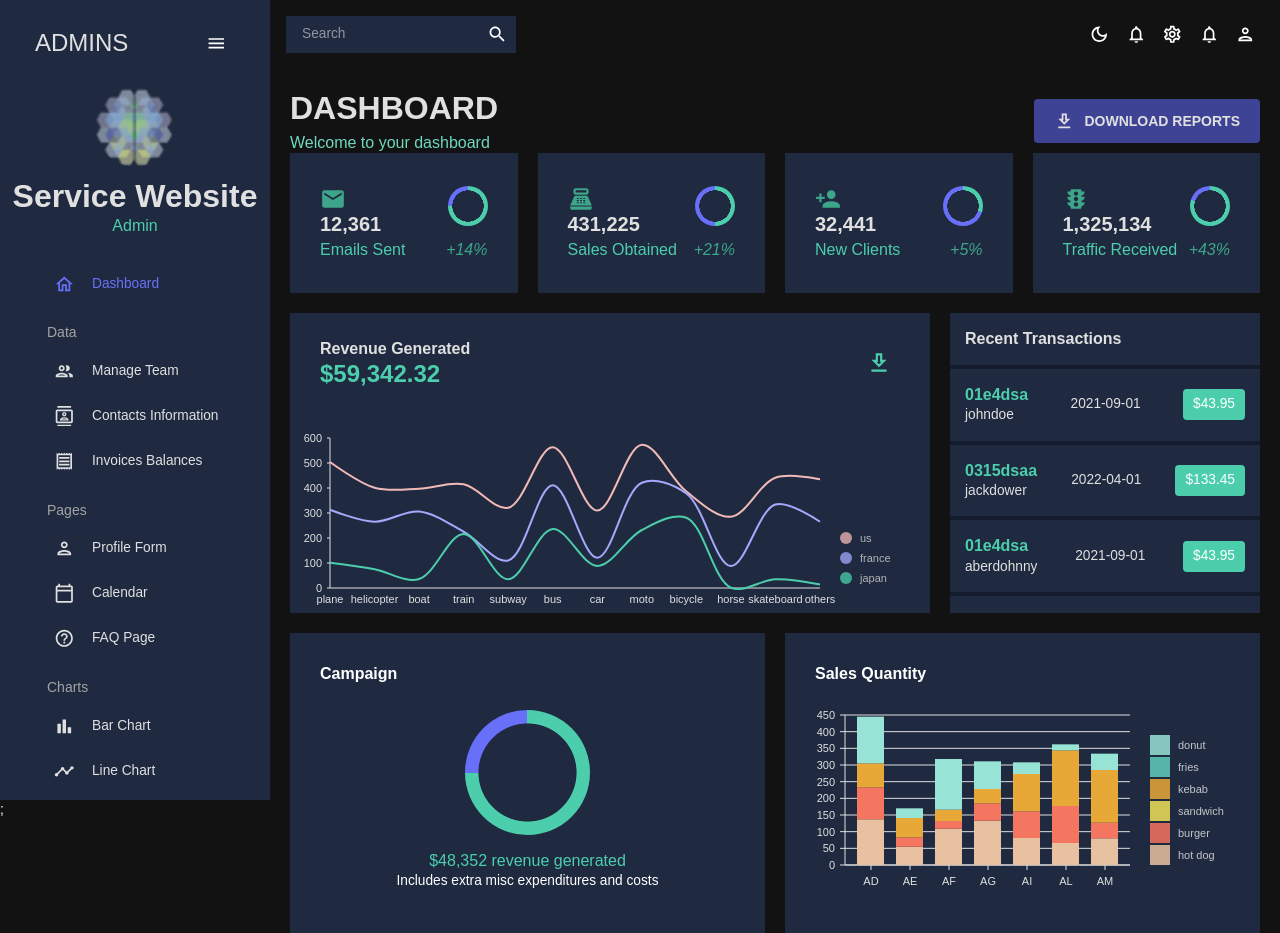
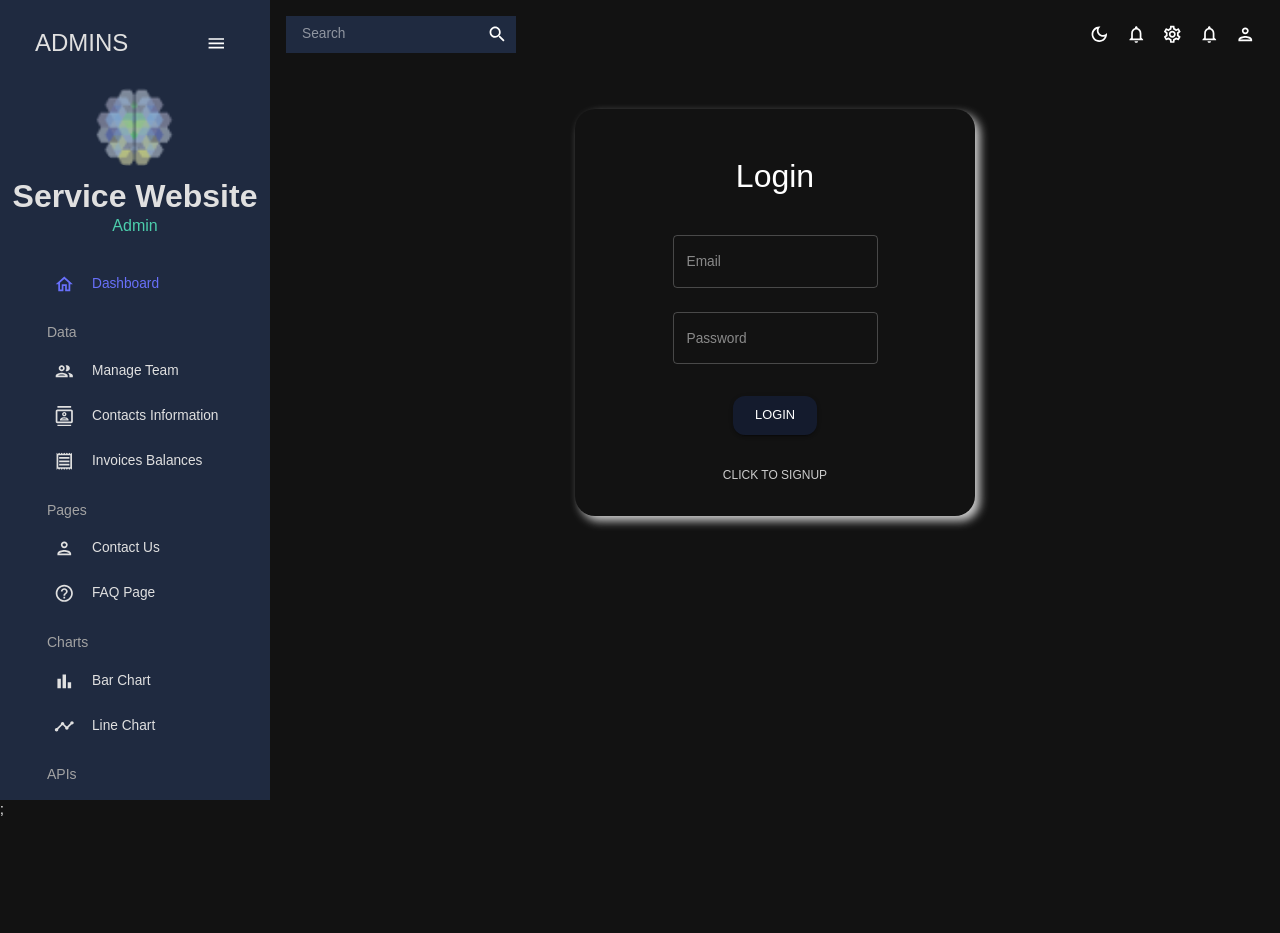
Before and after one commit to JithuPrabhakar/Service-Based-Website, a React (Create React App) app: page / in a window 1280 px wide. After the commit the page ends 821 px from the top, so only its background shows below. Built offline with nearby package versions, Linux system fonts and the light colour scheme.

Commit message:
final commit

```diff
--- a/src/App.js
+++ b/src/App.js
@@ -13,6 +13,7 @@ import Bar from "./scenes/bar";
 import Line from "./scenes/line";
 import Weather from "./scenes/weather";
 import News from "./scenes/news";
+import Auth from "./Auth";
 
 function App() {
   const [theme, colorMode] = useMode();
@@ -26,7 +27,8 @@ function App() {
           <main className="content">
             <Topbar />
             <Routes>
-              <Route path='/' element={<Dashboard />} />
+              <Route path='/' element={<Auth />} />
+              <Route path='/home' element={<Dashboard />} />
               <Route path='/team' element={<Team />} />
               <Route path='/contacts' element={<Contacts />} />
               <Route path='/invoices' element={<Invoices />} />
--- /dev/null
+++ b/src/Auth.js
@@ -0,0 +1,67 @@
+import React, { useState } from 'react'
+import { Box, Button, TextField, Typography } from "@mui/material"
+
+const Auth = () => {
+    const [isSignup, setIsSignup] = useState(false);
+    const [input, setInput] = useState({name: "", email: "", password: ""});
+
+    const handleChange = (e) => {
+        setInput((prev) => ({
+            ...prev,
+            [e.target.name] : e.target.value
+        }))
+    }
+
+    const handleSubmit = (e) => {
+        e.preventDefault();
+    }
+
+    const resetState = () => {
+        setIsSignup(!isSignup)
+        setInput({name: "", email: "", password: ""})
+    }
+
+  return (
+    <div>
+        <form onSubmit={handleSubmit}>
+            <Box
+                display="flex"
+                flexDirection={'column'}
+                maxWidth={400}
+                alignItems='center'
+                justifyContent={'center'}
+                margin='auto'
+                marginTop={5}
+                padding={3}
+                borderRadius={5}
+                boxShadow={'5px 5px 10px #ccc'}
+                sx={{
+                    ":hover": {
+                        boxShadow: "10px 10px 20px #ccc"
+                    }
+                }}
+            >
+                <Typography variant='h2' padding={3} textAlign='center'>{!isSignup ? "Login" : "SignUp"}</Typography>
+                {isSignup && (
+                    <TextField name='name' value={input.name}
+                        margin='normal' variant='outlined' placeholder='Name' type={'text'}
+                        onChange={handleChange}
+                    />
+                )}
+                <TextField name='email' value={input.email}
+                    margin='normal' variant='outlined' placeholder='Email' type={'email'}
+                        onChange={handleChange}
+                />
+                <TextField name='password' value={input.password}
+                    margin='normal' variant='outlined' placeholder='Password' type={'password'}
+                        onChange={handleChange}
+                />
+                <Button type='submit' variant='contained' size='large' sx={{ marginTop: 3, borderRadius: 3 }}>{!isSignup ? "Login" : "SignUp"}</Button>
+                <Button onClick={resetState} p sx={{ marginTop: 3, borderRadius: 3, color: '#ccc' }}>Click to { isSignup ? "Login" : "SignUp" }</Button>
+            </Box>
+        </form>
+    </div>
+  )
+}
+
+export default Auth
--- a/src/index.js
+++ b/src/index.js
@@ -3,6 +3,7 @@ import ReactDOM from 'react-dom/client';
 import './index.css';
 import App from './App';
 import { BrowserRouter } from 'react-router-dom';
+import Auth from './Auth';
 
 const root = ReactDOM.createRoot(document.getElementById('root'));
 root.render(
--- a/src/scenes/form/index.jsx
+++ b/src/scenes/form/index.jsx
@@ -35,7 +35,7 @@ const Form = () => {
 
     return (
       <Box m="20px">
-        <Header title="CREATE USER" subtitle="Create a New User Profile" />
+        <Header title="CONTACT US" subtitle="Fill up the form to Contact Us" />
 
         <Formik
           onSubmit={handleFormSubmit}
@@ -133,7 +133,7 @@ const Form = () => {
               </Box>
               <Box display="flex" justifyContent="end" mt="20px">
                 <Button type="submit" color="secondary" variant="contained">
-                  Create New User
+                  Submit
                 </Button>
               </Box>
             </form>
--- a/src/scenes/global/Sidebar.jsx
+++ b/src/scenes/global/Sidebar.jsx
@@ -14,6 +14,9 @@ import HelpOutlineOutlinedIcon from "@mui/icons-material/HelpOutlineOutlined";
 import BarChartOutlinedIcon from "@mui/icons-material/BarChartOutlined";
 import TimelineOutlinedIcon from "@mui/icons-material/TimelineOutlined";
 import MenuOutlinedIcon from "@mui/icons-material/MenuOutlined";
+import CloudOutlinedIcon from '@mui/icons-material/CloudOutlined';
+import NewspaperOutlinedIcon from '@mui/icons-material/NewspaperOutlined';
+import LogoutIcon from '@mui/icons-material/Logout';
 
 const Item = ({ title, to, icon, selected, setSelected }) => {
   const theme = useTheme();
@@ -118,7 +121,7 @@ const Sidebar = () => {
           <Box paddingLeft={isCollapsed ? undefined : "10%"}>
             <Item
               title="Dashboard"
-              to="/"
+              to="/home"
               icon={<HomeOutlinedIcon />}
               selected={selected}
               setSelected={setSelected}
@@ -161,16 +164,9 @@ const Sidebar = () => {
               Pages
             </Typography>
             <Item
-              title="Profile Form"
+              title="Contact Us"
               to="/form"
               icon={<PersonOutlinedIcon />}
-              selected={selected}
-              setSelected={setSelected}
-            />
-            <Item
-              title="Calendar"
-              to="/calendar"
-              icon={<CalendarTodayOutlinedIcon />}
               selected={selected}
               setSelected={setSelected}
             />
@@ -203,17 +199,39 @@ const Sidebar = () => {
               selected={selected}
               setSelected={setSelected}
             />
+
+            <Typography
+              variant="h6"
+              color={colors.grey[300]}
+              sx={{ m: "15px 0 5px 20px" }}
+            >
+              APIs
+            </Typography>
             <Item
               title="Weather"
               to="/weather"
-              icon={<TimelineOutlinedIcon />}
+              icon={<CloudOutlinedIcon />}
               selected={selected}
               setSelected={setSelected}
             />
             <Item
               title="News"
               to="/news"
-              icon={<TimelineOutlinedIcon />}
+              icon={<NewspaperOutlinedIcon />}
+              selected={selected}
+              setSelected={setSelected}
+            />
+            <Typography
+              variant="h6"
+              color={colors.grey[300]}
+              sx={{ m: "15px 0 5px 20px" }}
+            >
+              Logout
+            </Typography>
+            <Item
+              title="Logout"
+              to="/"
+              icon={<LogoutIcon />}
               selected={selected}
               setSelected={setSelected}
             />
```
